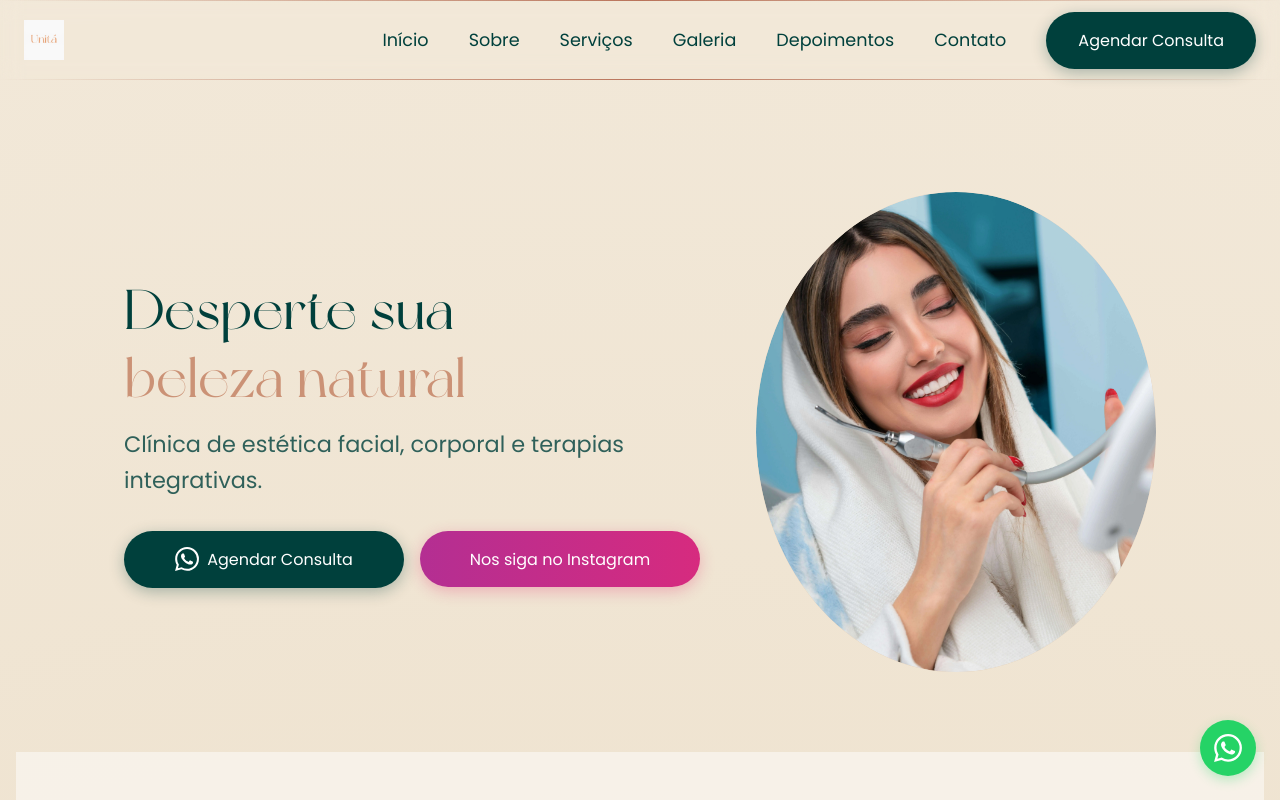
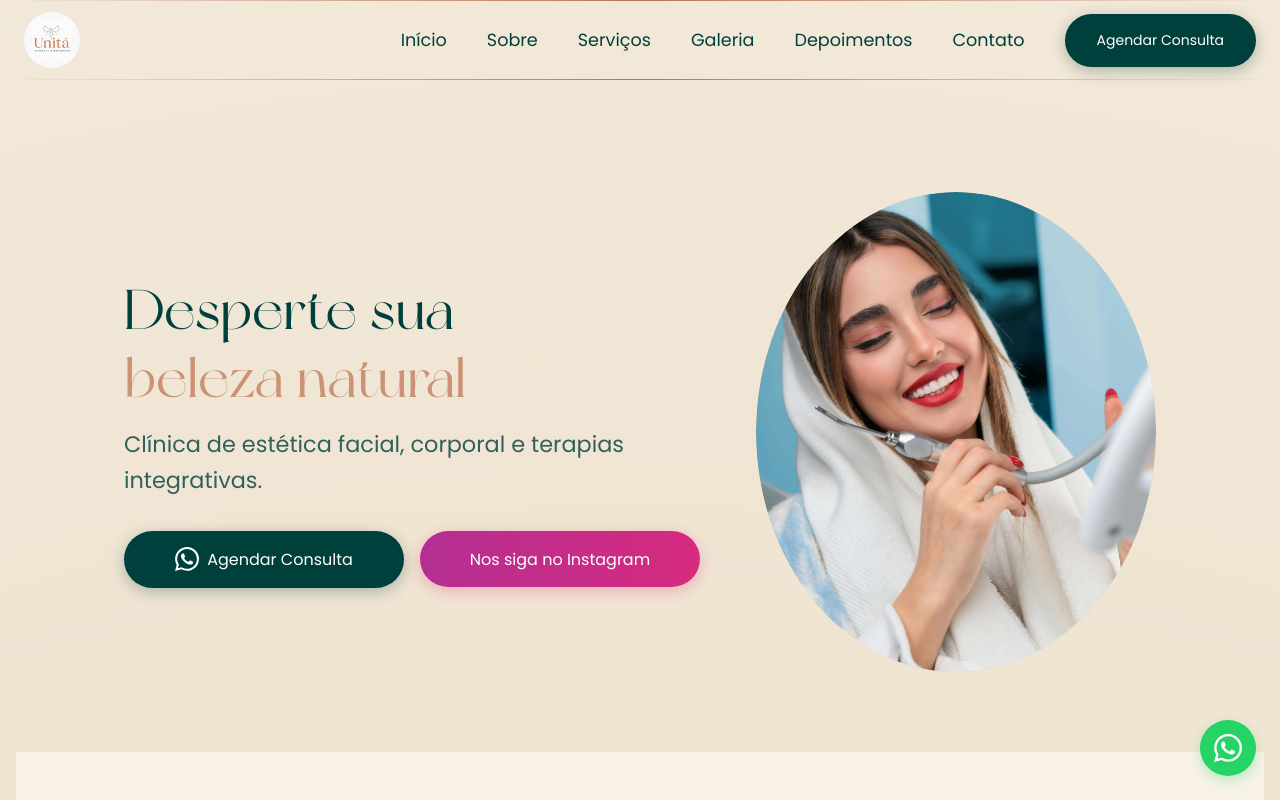
Before and after one commit to HeronNepomuceno/unita-site, a SvelteKit app: page / in a window 1280 px wide. Shown: the top 800 px of the page. Built offline with nearby package versions, Linux system fonts and the light colour scheme.

Commit message:
refactor: update menu logic

```diff
--- a/src/components/Menu.svelte
+++ b/src/components/Menu.svelte
@@ -20,9 +20,12 @@
 </script>
 
 <nav class="nav">
-	<a href="#inicio" class="logo-link" onclick={closeMenu}>
-		<img class="logo" src="/unita.png" alt="Logo da Clínica" />
-	</a>
+	<div class="logo-wrapper">
+		<a href="#inicio" class="logo-link" onclick={closeMenu}>
+			<img class="logo" src="/logo.png" alt="Logo da Clínica" />
+		</a>
+		<h1 class="logo-text">Unitá Estética</h1>
+	</div>
 
 	<button class="menu-toggle" onclick={toggleMenu} aria-label="Abrir menu">
 		<span class="hamburger" class:open={isMenuOpen}></span>
@@ -56,11 +59,25 @@
 	width: 100%;
 }
 
+.logo-wrapper {
+	align-items: center;
+	display: flex;
+}
+
+.logo-text {
+	color: var(--secondary);
+	font-family: var(--font-primary);
+	font-size: 20px;
+	margin-left: 16px;
+}
+
 .logo-link {
+	align-items: center;
+	background: #f9f9fa;
+	border-radius: 999px;
 	display: flex;
-	align-items: center;
-	z-index: 1001;
-	background: #f9f9fa;
+	padding: 8px;
+	z-index: 15;
 }
 
 .logo {
@@ -198,6 +215,11 @@
 
 /* ===== Desktop overrides ===== */
 @media (min-width: 969px) {
+
+	.logo-text {
+		display: none;
+	}
+
 	.menu-toggle {
 		display: none;
 	}
@@ -227,6 +249,7 @@
 		display: flex;
 		font-family: var(--font-tertiary);
 		font-weight: 500;
+		font-size: 14px;
 		padding: 1rem 2rem;
 		border-radius: 30px;
 		text-decoration: none;
```
Also changed, not shown: static/logo.png (added).
